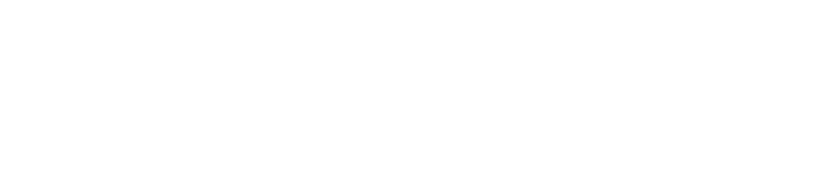
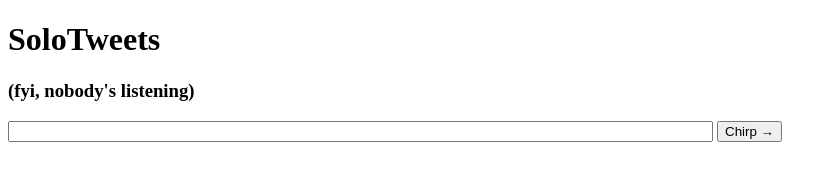
Before and after one commit to andrewsardone/craftsmanguild-couchdb-talk, a plain HTML site: page attachments/index.html in a window 1280 px wide. Shown: the whole page, without its empty margins (0-837 px from the left). Drawn offline with Linux system fonts and the light colour scheme.

Commit message:
Add a simple layout, index.html
Includes a form for submitting "chirps", and a list of recent chirps.

```diff
--- a/attachments/index.html
+++ b/attachments/index.html
@@ -5,10 +5,29 @@
     <meta name="keywords" content="" />
     <meta name="description" content="" />
 
-    <title></title>
+    <title>Chirpr</title>
+    <link href="layout.css" rel="stylesheet" type="text/css" />
   </head>
 
   <body>
+    <header>
+      <h1>SoloTweets</h1>
+    </header>
+    <div id="add-chirp">
+      <form>
+        <h3>(fyi, nobody's listening)</h3>
+        <p>
+          <label>
+            <input id="add-chirp-body" size="85" type="text" name="chirp"/>
+            <input id="add-chirp-submit-button" type="submit" value="Chirp &rarr;">
+          </label>
+        </p>
+      </form>
+    </div>
+    <div id="content">
+      <ul id="chirps">
+      </ul>
+    </div>
   </body>
 
   <script language="javascript" type="text/javascript" src="jquery.js"></script>
```
